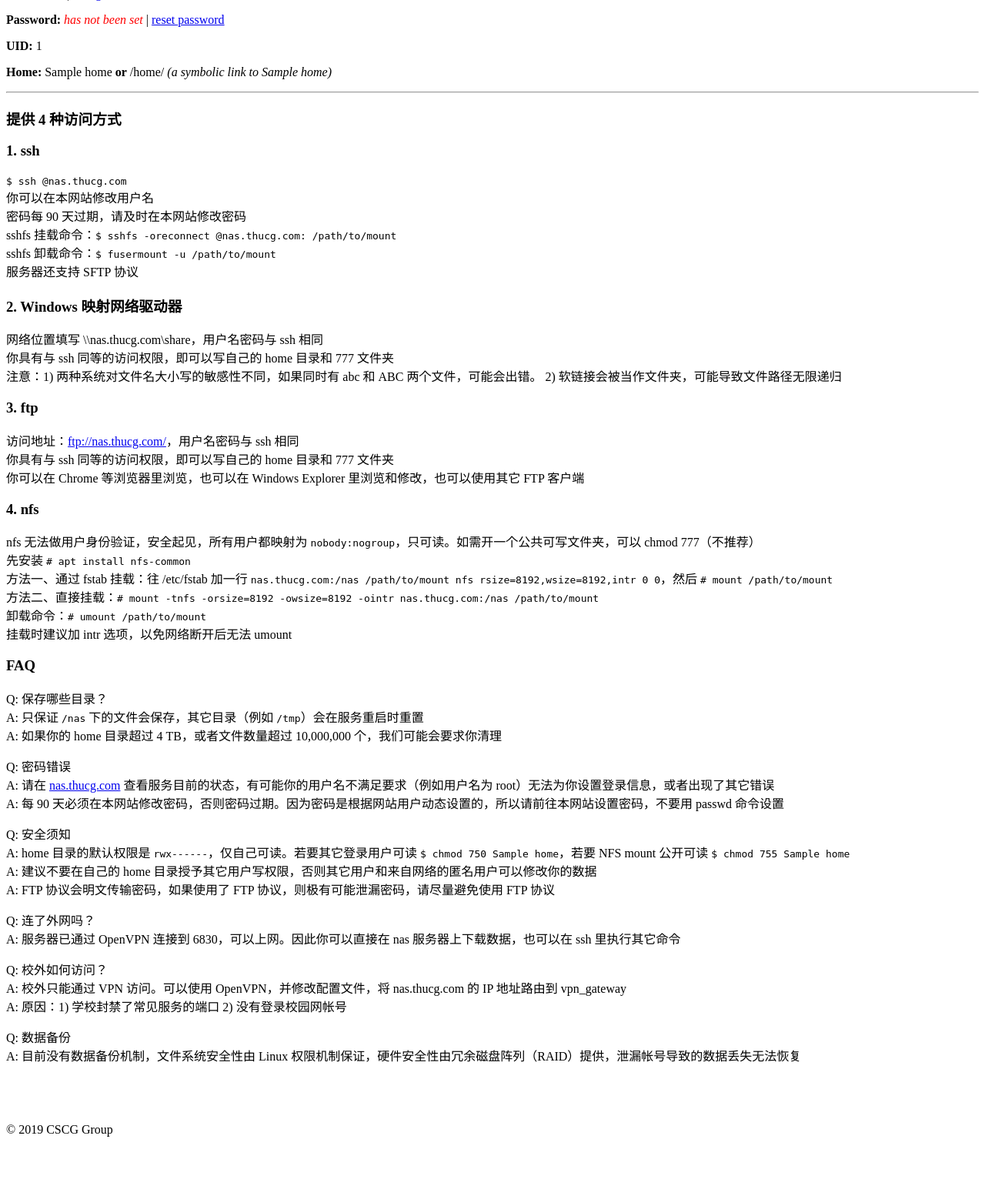
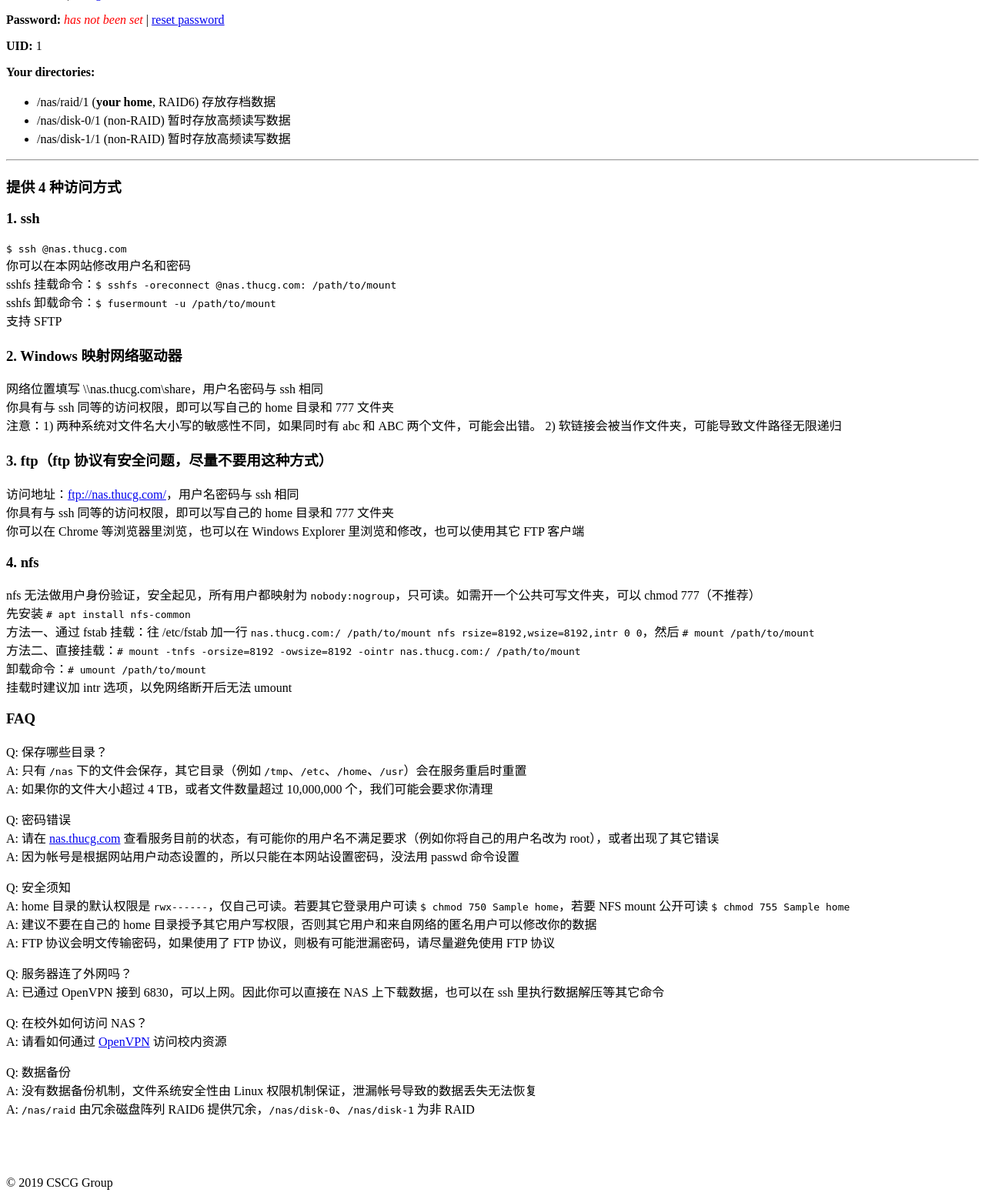
Before and after one commit to yuantailing/cgserver, a Django app: template cgserver/serverlist/templates/serverlist/nas.html in a window 1280 px wide. Shown: the part 165-1719 px from the top of the page at 77% size. Before the commit the page ends 1642 px from the top, so only its background shows below. Run offline with Django 3.2, Linux system fonts and the light colour scheme; the template is opened without the code that fills it: most values are stand-ins (such as "Sample title", 1, 10 or a date in 2020).

Commit message:
update some text

```diff
--- a/cgserver/serverlist/templates/serverlist/nas.html
+++ b/cgserver/serverlist/templates/serverlist/nas.html
@@ -7,23 +7,32 @@
 <p><b>Username:</b> <span>{{ user.username }}</span> | <a href="{% url 'serverlist:resetpassword' %}">change username</a></p>
 {% if password_set %}
 <p><b>Password:</b> *** (don't use GitHub password) | <a href="{% url 'serverlist:resetpassword' %}">reset password</a></p>
-<p><b>Password updated at:</b> {{ user.employee.password_updated_at | date:'Y-m-d H:i:s' }} | password expires every 90 days.</p>
+<p><b>Password updated at:</b> {{ user.employee.password_updated_at | date:'Y-m-d H:i:s' }}</p>
 {% else %}
 <p><b>Password:</b> <i style="color: red">has not been set</i> | <a href="{% url 'serverlist:resetpassword' %}">reset password</a></p>
 {% endif %}
 <p><b>UID:</b> {{ uid }}</p>
-<p><b>Home:</b> {{ home }} <span style="font-weight: bold;">or</span> /home/{{ user.username }} <i>(a symbolic link to {{ home }})</i></p>
+<p>
+	<b>Your directories:</b>
+	<br>
+	<ul>
+		<li>/nas/raid/{{ uid }} (<b>your home</b>, RAID6) 存放存档数据</li>
+		<li>/nas/disk-0/{{ uid }} (non-RAID) 暂时存放高频读写数据</li>
+		<li>/nas/disk-1/{{ uid }} (non-RAID) 暂时存放高频读写数据</li>
+	</ul>
+</p>
+
+
 <hr>
 
 <h3>提供 4 种访问方式</h3>
 <h3>1. ssh</h3>
 <p>
 	<code>$ ssh {{ user.username }}@nas.thucg.com</code><br>
-	你可以在本网站修改用户名<br>
-	密码每 90 天过期，请及时在本网站修改密码<br>
+	你可以在本网站修改用户名和密码<br>
 	sshfs 挂载命令：<code>$ sshfs -oreconnect {{ user.username }}@nas.thucg.com: /path/to/mount</code><br>
 	sshfs 卸载命令：<code>$ fusermount -u /path/to/mount</code><br>
-	服务器还支持 SFTP 协议<br>
+	支持 SFTP<br>
 </p>
 
 <h3>2. Windows 映射网络驱动器</h3>
@@ -33,7 +42,7 @@
 	注意：1) 两种系统对文件名大小写的敏感性不同，如果同时有 abc 和 ABC 两个文件，可能会出错。 2) 软链接会被当作文件夹，可能导致文件路径无限递归<br>
 </p>
 
-<h3>3. ftp</h3>
+<h3>3. ftp（ftp 协议有安全问题，尽量不要用这种方式）</h3>
 <p>
 	访问地址：<a href="ftp://nas.thucg.com/">ftp://nas.thucg.com/</a>，用户名密码与 ssh 相同<br>
 	你具有与 ssh 同等的访问权限，即可以写自己的 home 目录和 777 文件夹<br>
@@ -44,8 +53,8 @@
 <p>
   nfs 无法做用户身份验证，安全起见，所有用户都映射为 <code>nobody:nogroup</code>，只可读。如需开一个公共可写文件夹，可以 chmod 777（不推荐）<br>
   先安装 <code># apt install nfs-common</code><br>
-  方法一、通过 fstab 挂载：往 /etc/fstab 加一行 <code>nas.thucg.com:/nas	/path/to/mount	nfs	rsize=8192,wsize=8192,intr	0	0</code>，然后 <code># mount /path/to/mount</code><br>
-  方法二、直接挂载：<code># mount -tnfs -orsize=8192 -owsize=8192 -ointr nas.thucg.com:/nas /path/to/mount</code><br>
+  方法一、通过 fstab 挂载：往 /etc/fstab 加一行 <code>nas.thucg.com:/	/path/to/mount	nfs	rsize=8192,wsize=8192,intr	0	0</code>，然后 <code># mount /path/to/mount</code><br>
+  方法二、直接挂载：<code># mount -tnfs -orsize=8192 -owsize=8192 -ointr nas.thucg.com:/ /path/to/mount</code><br>
   卸载命令：<code># umount /path/to/mount</code><br>
   挂载时建议加 intr 选项，以免网络断开后无法 umount<br>
 </p>
@@ -53,13 +62,13 @@
 <h3>FAQ</h3>
 <p>
 	Q: 保存哪些目录？<br>
-	A: 只保证 <code>/nas</code> 下的文件会保存，其它目录（例如 <code>/tmp</code>）会在服务重启时重置<br>
-	A: 如果你的 home 目录超过 4 TB，或者文件数量超过 10,000,000 个，我们可能会要求你清理
+	A: 只有 <code>/nas</code> 下的文件会保存，其它目录（例如 <code>/tmp</code>、<code>/etc</code>、<code>/home</code>、<code>/usr</code>）会在服务重启时重置<br>
+	A: 如果你的文件大小超过 4 TB，或者文件数量超过 10,000,000 个，我们可能会要求你清理
 </p>
 <p>
 	Q: 密码错误<br>
-	A: 请在 <a href="http://nas.thucg.com/">nas.thucg.com</a> 查看服务目前的状态，有可能你的用户名不满足要求（例如用户名为 root）无法为你设置登录信息，或者出现了其它错误<br>
-	A: 每 90 天必须在本网站修改密码，否则密码过期。因为密码是根据网站用户动态设置的，所以请前往本网站设置密码，不要用 passwd 命令设置
+	A: 请在 <a href="http://nas.thucg.com/">nas.thucg.com</a> 查看服务目前的状态，有可能你的用户名不满足要求（例如你将自己的用户名改为 root），或者出现了其它错误<br>
+	A: 因为帐号是根据网站用户动态设置的，所以只能在本网站设置密码，没法用 passwd 命令设置
 </p>
 <p>
 	Q: 安全须知<br>
@@ -68,16 +77,16 @@
 	A: FTP 协议会明文传输密码，如果使用了 FTP 协议，则极有可能泄漏密码，请尽量避免使用 FTP 协议
 </p>
 <p>
-	Q: 连了外网吗？<br>
-	A: 服务器已通过 OpenVPN 连接到 6830，可以上网。因此你可以直接在 nas 服务器上下载数据，也可以在 ssh 里执行其它命令
+	Q: 服务器连了外网吗？<br>
+	A: 已通过 OpenVPN 接到 6830，可以上网。因此你可以直接在 NAS 上下载数据，也可以在 ssh 里执行数据解压等其它命令
 </p>
 <p>
-	Q: 校外如何访问？<br>
-	A: 校外只能通过 VPN 访问。可以使用 OpenVPN，并修改配置文件，将 nas.thucg.com 的 IP 地址路由到 vpn_gateway<br>
-	A: 原因：1) 学校封禁了常见服务的端口 2) 没有登录校园网帐号
+	Q: 在校外如何访问 NAS？<br>
+	A: 请看如何通过 <a href="{% url 'serverlist:vpn' %}">OpenVPN</a> 访问校内资源
 </p>
 <p>
 	Q: 数据备份<br>
-	A: 目前没有数据备份机制，文件系统安全性由 Linux 权限机制保证，硬件安全性由冗余磁盘阵列（RAID）提供，泄漏帐号导致的数据丢失无法恢复<br>
+	A: 没有数据备份机制，文件系统安全性由 Linux 权限机制保证，泄漏帐号导致的数据丢失无法恢复<br>
+	A: <code>/nas/raid</code> 由冗余磁盘阵列 RAID6 提供冗余，<code>/nas/disk-0</code>、<code>/nas/disk-1</code> 为非 RAID
 </p>
 {% endblock %}
--- a/cgserver/serverlist/templates/serverlist/resetpassword.html
+++ b/cgserver/serverlist/templates/serverlist/resetpassword.html
@@ -8,8 +8,8 @@
 }
 </style>
 <h1>Change username &amp; reset password</h1>
-<p>The password is used to authenticate you to OpenVPN and NAS. It will not change your GitHub password.</p>
-<p>Feel free to forget the password since you can login with GitHub OAuth and reset password anytime.</p>
+<p>在此设置 OpenVPN 和 NAS 的用户名和密码。</p>
+<p>即使你忘记了密码，也可以通过 GitHub OAuth 登录并重置密码。</p>
 <form method="POST" class="post-form">{% csrf_token %}
 	{{ form.as_p }}
 	<button type="submit" class="save btn btn-default">Save</button>
--- a/cgserver/serverlist/views.py
+++ b/cgserver/serverlist/views.py
@@ -232,7 +232,7 @@ def pptp(request):
 @check_access
 def nas(request):
     uid = '{:d}'.format(request.user.employee.staff_number + 10000)
-    home = '/nas/{:s}'.format(uid)
+    home = '/nas/raid/{:s}'.format(uid)
     password_set = 0 < len(request.user.employee.shadow_password) and 0 < len(request.user.employee.nt_password_hash)
     AccessLog.objects.create(user=request.user, ip=get_ip(request), target='serverlist:nas')
     return render(request, 'serverlist/nas.html', {'password_set': password_set, 'uid': uid, 'home': home})
```
Also changed, not shown: cgserver/serverlist/templates/serverlist/vpn.html (+5 -2 lines).
